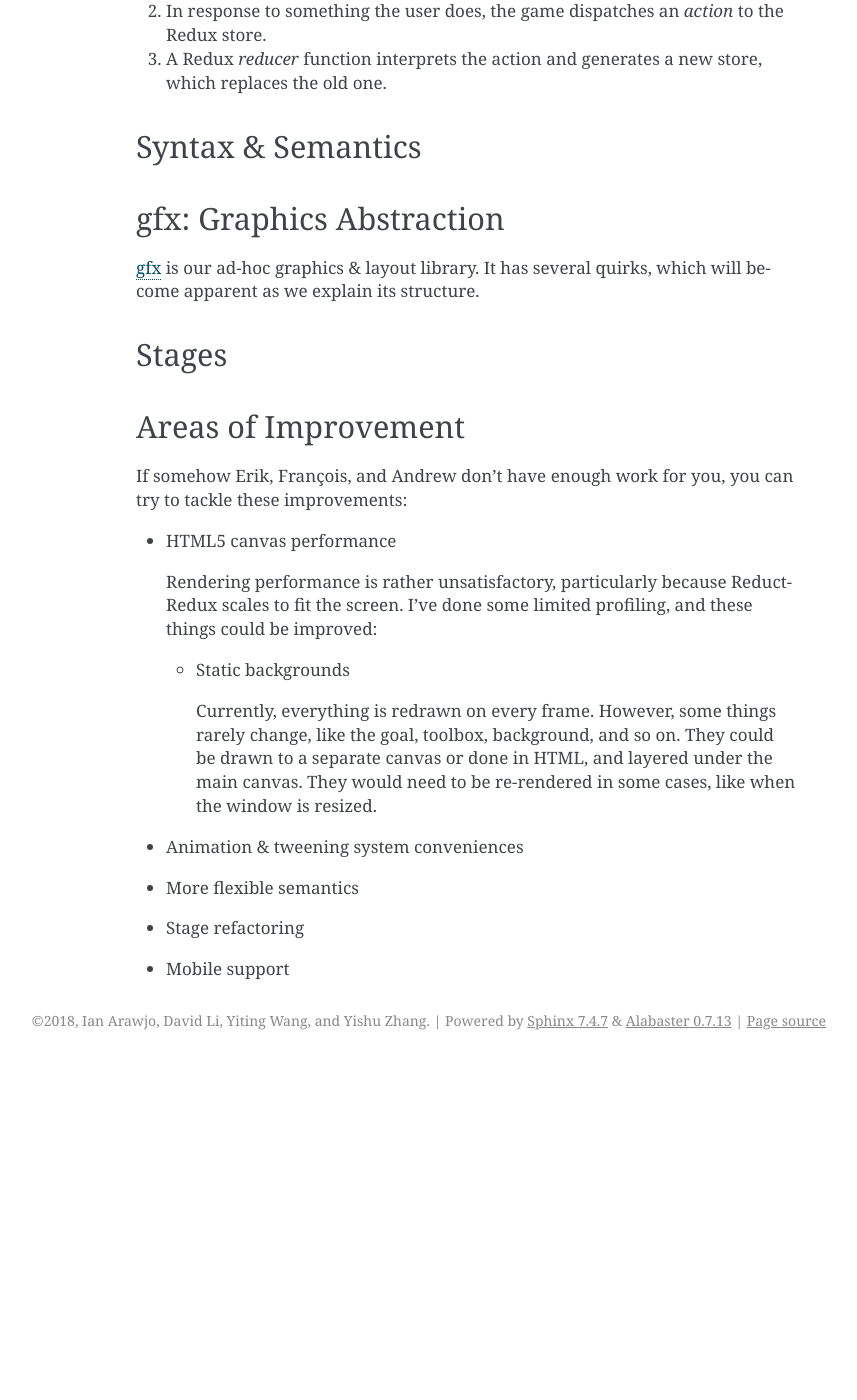
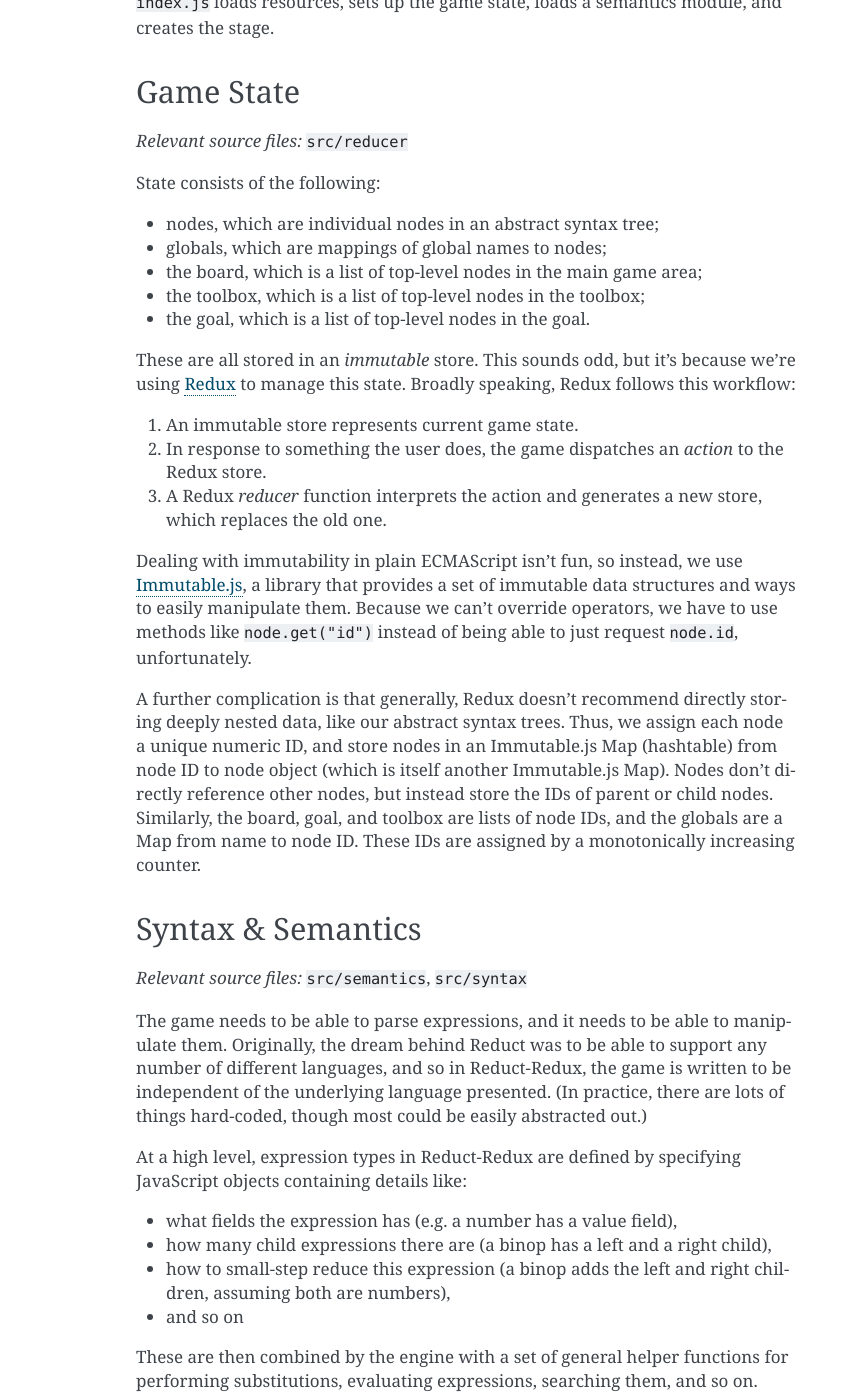
Before and after one commit to lidavidm/reduct-redux, a Sphinx documentation site: the page built from docs/architecture.rst, in a window 1280 px wide and 1400 px high, scrolled down 572 px. Shown: the whole window, without its empty margins (284-1141 px from the left). Built offline with Sphinx 7.4.7, drawn with Linux system fonts in a browser that asks for light colours; before the commit the page ends 1632 px from its top, so only the background shows below that; some of the changed text lies outside the part shown.

Commit message:
More architecture docs

```diff
--- a/docs/architecture.rst
+++ b/docs/architecture.rst
@@ -2,7 +2,20 @@
 Architecture
 ============
 
-Reduct-Redux consists of five main components:
+We will explain, at a broad level, how reduct-redux is structured,
+then link to module pages that explain how individual subsystems
+work.
+
+You should be comfortable with the following:
+
+- ECMAScript 6/2015+
+- DOM APIs like HTML5 Canvas
+- General Linux/Bash command line familiarity
+
+MDN_ is the best resource for Web API/ECMAScript questions. (W3schools
+might show up on Google, but isn't generally to be trusted.)
+
+Reduct-Redux consists of four main components:
 
 - an immutable representation of the core game state (expressions,
   globals, etc.), stored in Redux_,
@@ -17,7 +30,15 @@ semantics module, and creates the stage.
 Game State
 ==========
 
+*Relevant source files:* ``src/reducer``
+
 State consists of the following:
+
+- nodes, which are individual nodes in an abstract syntax tree;
+- globals, which are mappings of global names to nodes;
+- the board, which is a list of top-level nodes in the main game area;
+- the toolbox, which is a list of top-level nodes in the toolbox;
+- the goal, which is a list of top-level nodes in the goal.
 
 These are all stored in an *immutable* store. This sounds odd, but
 it's because we're using Redux_ to manage this state. Broadly
@@ -29,11 +50,52 @@ speaking, Redux follows this workflow:
 3. A Redux *reducer* function interprets the action and generates a
    new store, which replaces the old one.
 
+Dealing with immutability in plain ECMAScript isn't fun, so instead,
+we use `Immutable.js`_, a library that provides a set of immutable
+data structures and ways to easily manipulate them. Because we can't
+override operators, we have to use methods like ``node.get("id")``
+instead of being able to just request ``node.id``, unfortunately.
+
+A further complication is that generally, Redux doesn't recommend
+directly storing deeply nested data, like our abstract syntax
+trees. Thus, we assign each node a unique numeric ID, and store nodes
+in an Immutable.js Map (hashtable) from node ID to node object (which
+is itself another Immutable.js Map). Nodes don't directly reference
+other nodes, but instead store the IDs of parent or child
+nodes. Similarly, the board, goal, and toolbox are lists of node IDs,
+and the globals are a Map from name to node ID. These IDs are assigned
+by a monotonically increasing counter.
+
 Syntax & Semantics
 ==================
 
+*Relevant source files:* ``src/semantics``, ``src/syntax``
+
+The game needs to be able to parse expressions, and it needs to be
+able to manipulate them. Originally, the dream behind Reduct was to be
+able to support any number of different languages, and so in
+Reduct-Redux, the game is written to be independent of the underlying
+language presented. (In practice, there are lots of things hard-coded,
+though most could be easily abstracted out.)
+
+At a high level, expression types in Reduct-Redux are defined by
+specifying JavaScript objects containing details like:
+
+- what fields the expression has (e.g. a number has a value field),
+- how many child expressions there are (a binop has a left and a right
+  child),
+- how to small-step reduce this expression (a binop adds the left and
+  right children, assuming both are numbers),
+- and so on
+
+These are then combined by the engine with a set of general helper
+functions for performing substitutions, evaluating expressions,
+searching them, and so on.
+
 gfx: Graphics Abstraction
 =========================
+
+*Relevant source files:* ``src/gfx``
 
 :doc:`modules/gfx` is our ad-hoc graphics & layout library. It has several
 quirks, which will become apparent as we explain its structure.
@@ -68,3 +130,4 @@ you can try to tackle these improvements:
 
 .. _MDN: https://developer.mozilla.org/en-US/docs/Web
 .. _Redux: https://redux.js.org/
+.. _`Immutable.js`: https://facebook.github.io/immutable-js/
--- /dev/null
+++ b/docs/deployment.rst
@@ -0,0 +1,3 @@
+==========
+Deployment
+==========
--- a/docs/index.rst
+++ b/docs/index.rst
@@ -12,6 +12,7 @@ Welcome to reduct-redux's documentation!
    starthere
    architecture
    resources
+   deployment
    modules/index
 
 Indices and tables
```
Also changed, not shown: docs/starthere.rst (+4 -17 lines).
